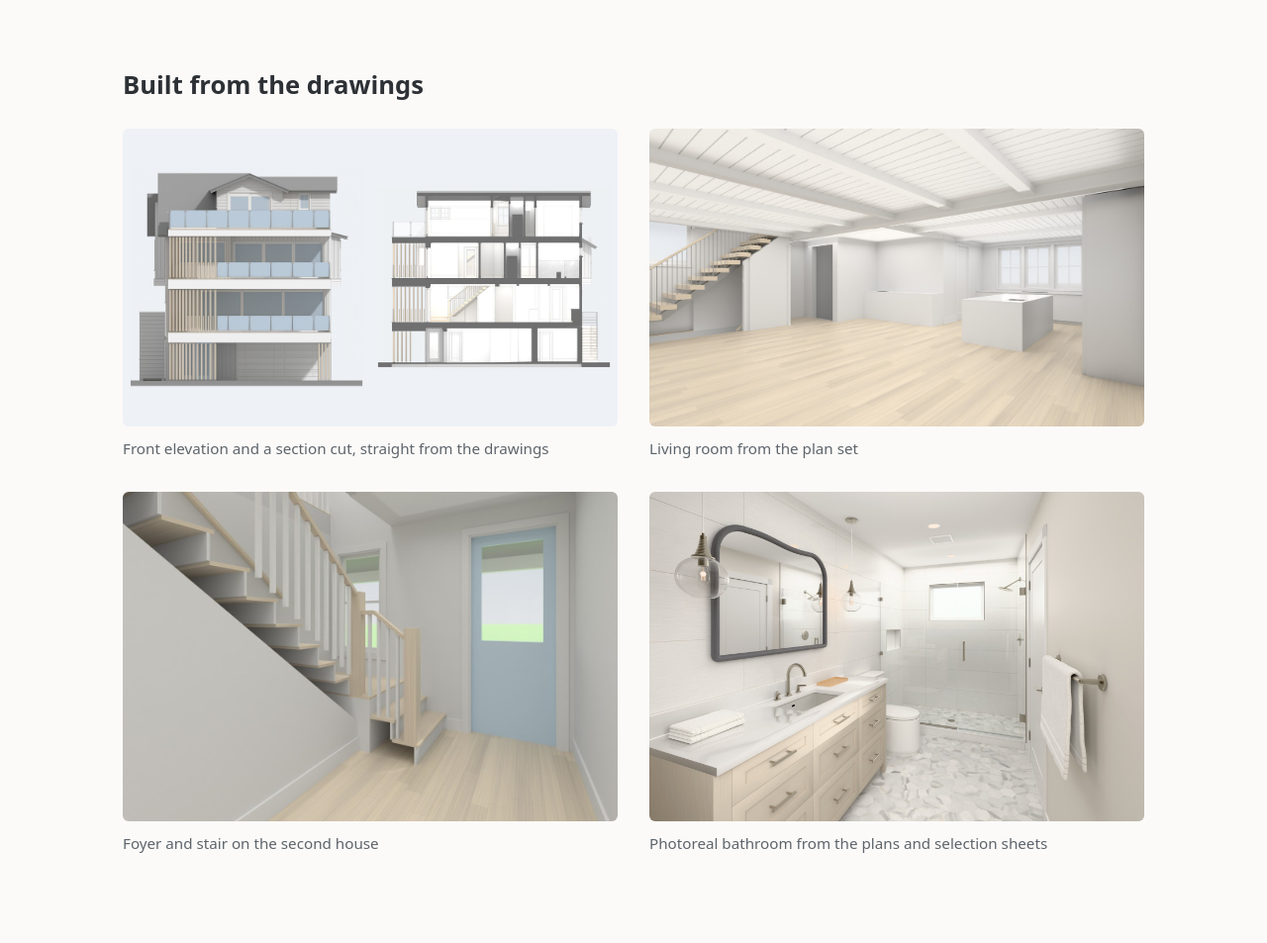
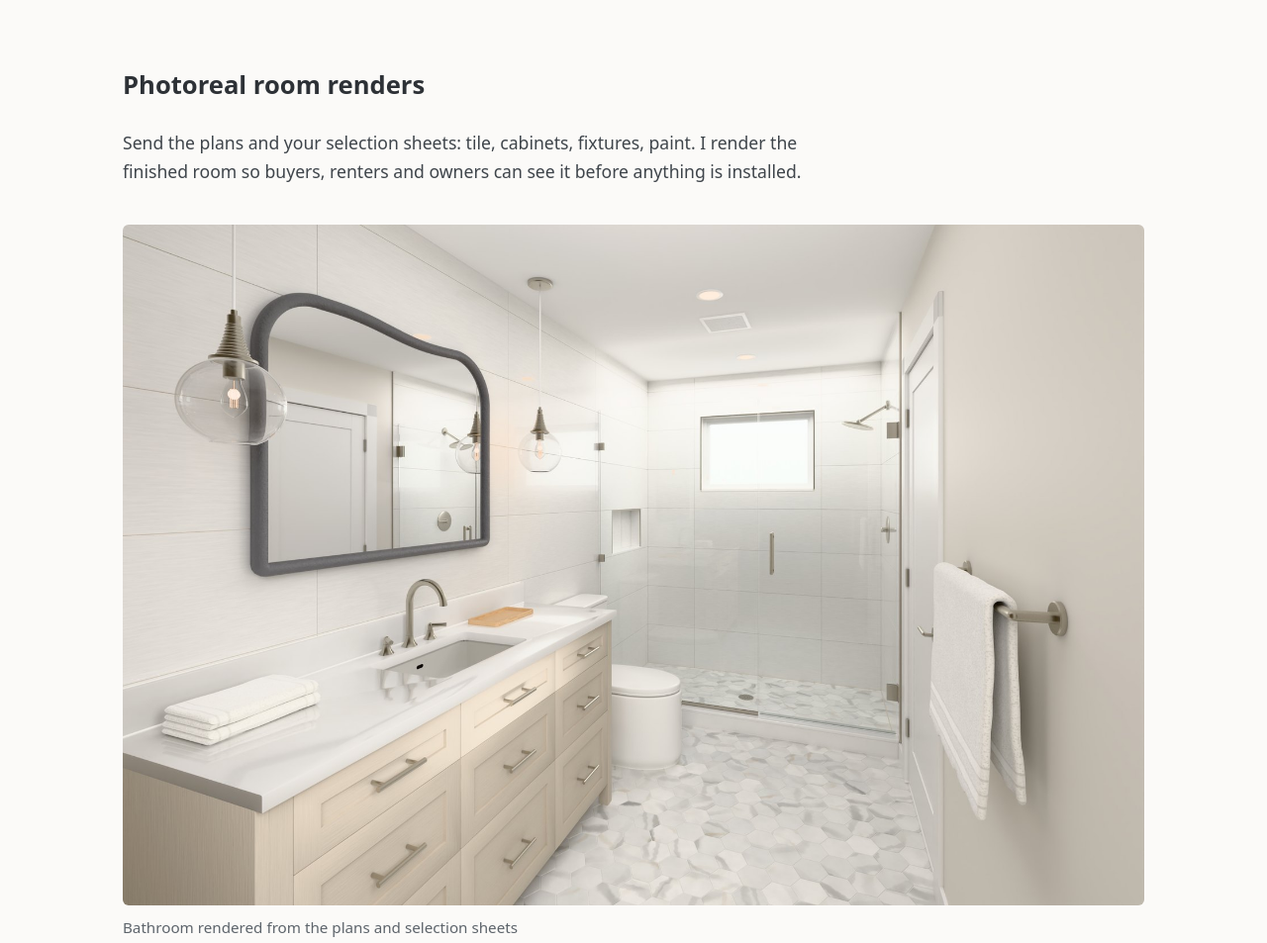
Before and after one commit to Thunda10/walkthrough, a plain HTML site: page index.html in a window 1280 px wide. Shown: the part 1129-2082 px from the top of the page at 99% size. Drawn offline with Linux system fonts and the light colour scheme.

Commit message:
Show photoreal render right after the walkthrough

```diff
--- a/index.html
+++ b/index.html
@@ -170,6 +170,17 @@
 
   <section>
     <div class="wrap">
+      <h2>Photoreal room renders</h2>
+      <p class="conflict">Send the plans and your selection sheets: tile, cabinets, fixtures, paint. I render the finished room so buyers, renters and owners can see it before anything is installed.</p>
+      <figure class="hero-img">
+        <img src="images/bathroom.jpg" width="1800" height="1200" alt="Photoreal bathroom render" loading="lazy">
+        <figcaption>Bathroom rendered from the plans and selection sheets</figcaption>
+      </figure>
+    </div>
+  </section>
+
+  <section>
+    <div class="wrap">
       <h2>Built from the drawings</h2>
       <div class="grid">
         <figure>
@@ -183,10 +194,6 @@
         <figure>
           <img src="images/foyer.jpg" width="1200" height="800" alt="Foyer and stair" loading="lazy">
           <figcaption>Foyer and stair on the second house</figcaption>
-        </figure>
-        <figure>
-          <img src="images/bathroom.jpg" width="1800" height="1200" alt="Photoreal bathroom render" loading="lazy">
-          <figcaption>Photoreal bathroom from the plans and selection sheets</figcaption>
         </figure>
       </div>
     </div>
```
